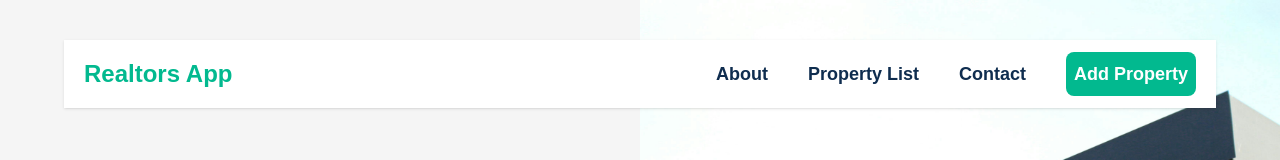
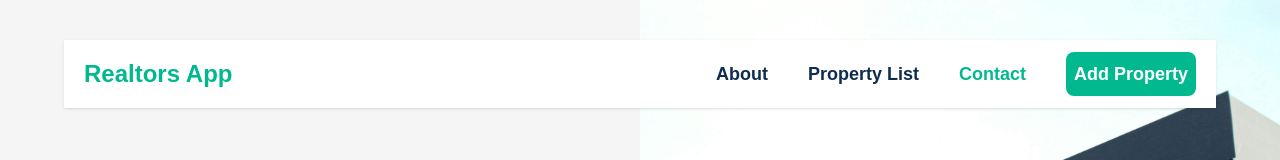
Before and after one commit to zuma-consults/realtors-app, a React (Vite) app: page /contact in a window 1280 px wide. Shown: the top 160 px of the page. Built offline with nearby package versions, Linux system fonts and the light colour scheme; the HTML template or start-up script is replaced by a standard one.

Commit message:
feat: footer added

```diff
--- a/src/components/Navbar.jsx
+++ b/src/components/Navbar.jsx
@@ -35,16 +35,40 @@ const NavBar = () => {
           </Link>
         </div>
         <div className="flex items-center gap-10 justify-end w-full">
-          <Link to="/about" className="cursor-pointer hover:text-ra-darkgreen text-lg  font-semibold text-ra-text">
+          <Link
+            to="/about"
+            className={
+              isLinkActive("about")
+                ? "cursor-pointer hover:text-ra-darkgreen text-lg  font-semibold text-ra-darkgreen "
+                : "cursor-pointer hover:text-ra-darkgreen text-lg  font-semibold text-ra-text"
+            }
+          >
             About
           </Link>
-          <Link to="/property-list" className="cursor-pointer hover:text-ra-darkgreen text-lg  font-semibold text-ra-text">
+          <Link
+            to="/property-list"
+            className={
+              isLinkActive("property-list")
+                ? "cursor-pointer hover:text-ra-darkgreen text-lg  font-semibold text-ra-darkgreen"
+                : "cursor-pointer hover:text-ra-darkgreen text-lg  font-semibold text-ra-text"
+            }
+          >
             Property List
           </Link>
-          <Link to="/contact" className="cursor-pointer hover:text-ra-darkgreen text-lg  font-semibold text-ra-text">
+          <Link
+            to="/contact"
+            className={
+              isLinkActive("contact")
+                ? "cursor-pointer hover:text-ra-darkgreen text-lg  font-semibold text-ra-darkgreen"
+                : "cursor-pointer hover:text-ra-darkgreen text-lg  font-semibold text-ra-text"
+            }
+          >
             Contact
           </Link>
-          <Link to="/add-property" className="cursor-pointer bg-ra-darkgreen text-lg  font-semibold text-white p-2 rounded-lg">
+          <Link
+            to="/add-property"
+            className="cursor-pointer bg-ra-darkgreen text-lg  font-semibold text-white p-2 rounded-lg"
+          >
             Add Property
           </Link>
         </div>
```
